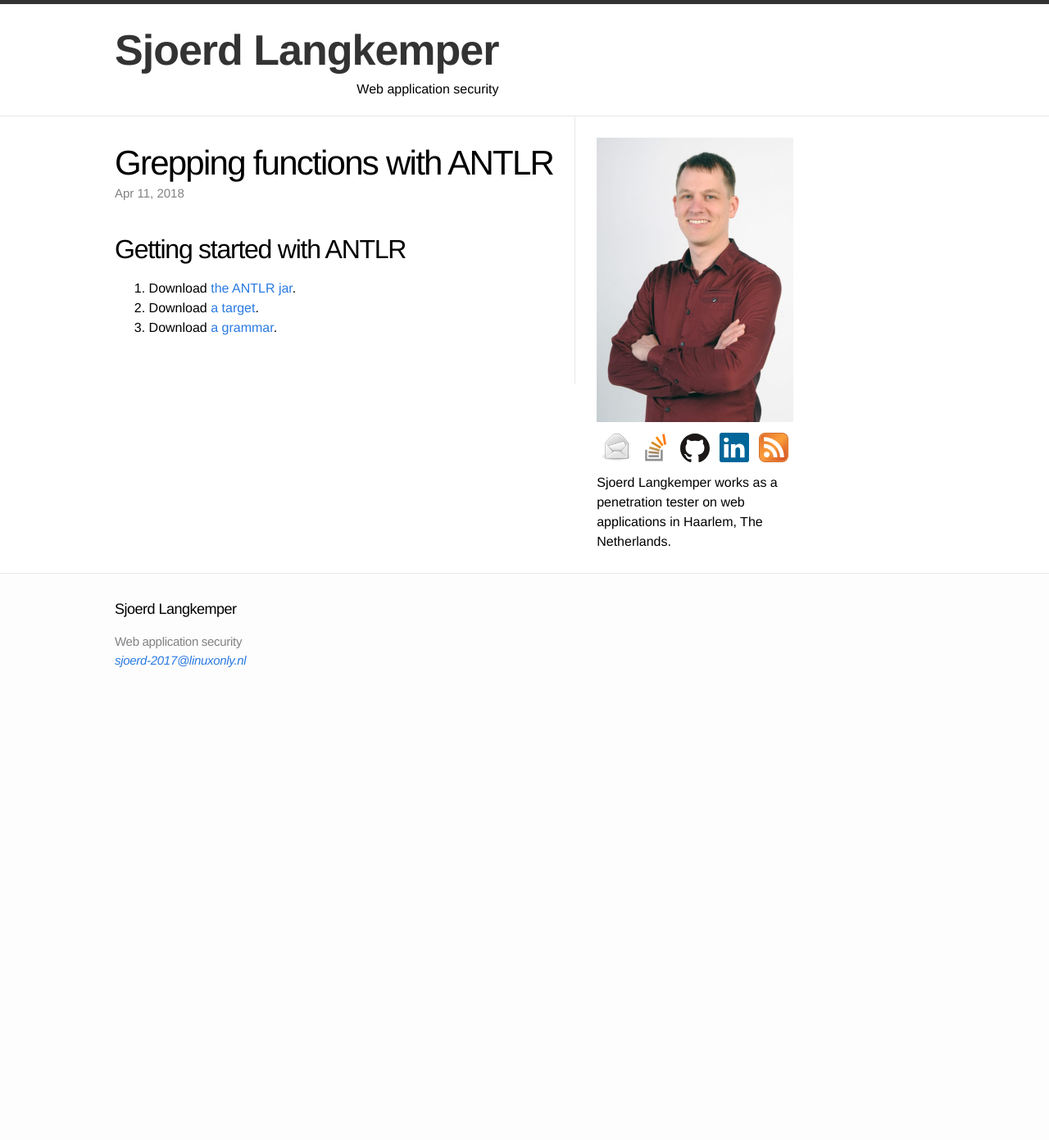
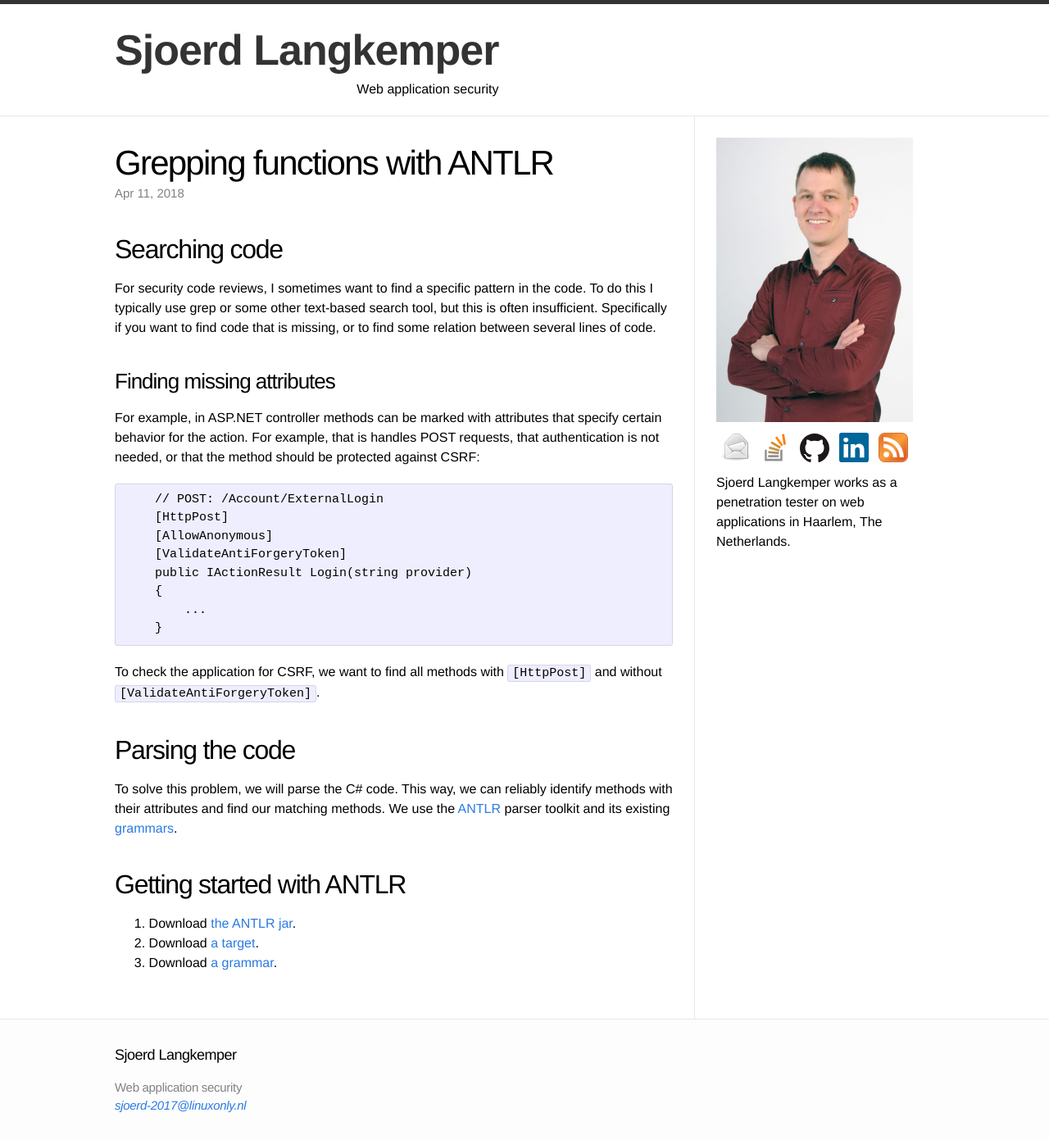
Before and after one commit to Sjord/Sjord.github.io, a Jekyll site: the page built from _posts/2018-01-02-grepping-functions-with-antlr.md, in a window 1280 px wide. Shown: the whole page at 82% size. Built offline with Jekyll 4.4.1, drawn with Linux system fonts in a browser that asks for light colours; before the commit the page ends 900 px from its top, so only the background shows below that.

Commit message:
Work some more on parsing post

```diff
--- a/_posts/2018-01-02-grepping-functions-with-antlr.md
+++ b/_posts/2018-01-02-grepping-functions-with-antlr.md
@@ -8,6 +8,31 @@
 
 <!-- photo source: https://www.pexels.com/photo/animal-antler-antlers-blur-219906/ -->
 
+## Searching code
+
+For security code reviews, I sometimes want to find a specific pattern in the code. To do this I typically use grep or some other text-based search tool, but this is often insufficient. Specifically if you want to find code that is missing, or to find some relation between several lines of code.
+
+### Finding missing attributes
+
+For example, in ASP.NET controller methods can be marked with attributes that specify certain behavior for the action. For example, that is handles POST requests, that authentication is not needed, or that the method should be protected against CSRF:
+
+        // POST: /Account/ExternalLogin
+        [HttpPost]
+        [AllowAnonymous]
+        [ValidateAntiForgeryToken]
+        public IActionResult Login(string provider)
+        {
+            ...
+        }
+
+To check the application for CSRF, we want to find all methods with `[HttpPost]` and without `[ValidateAntiForgeryToken]`.
+
+## Parsing the code
+
+To solve this problem, we will parse the C# code. This way, we can reliably identify methods with their attributes and find our matching methods. We use the [ANTLR](http://www.antlr.org/) parser toolkit and its existing [grammars](https://github.com/antlr/grammars-v4).
+
+
+
 ## Getting started with ANTLR
 
 1. Download [the ANTLR jar](http://www.antlr.org/download/antlr-4.7.1-complete.jar).
```
